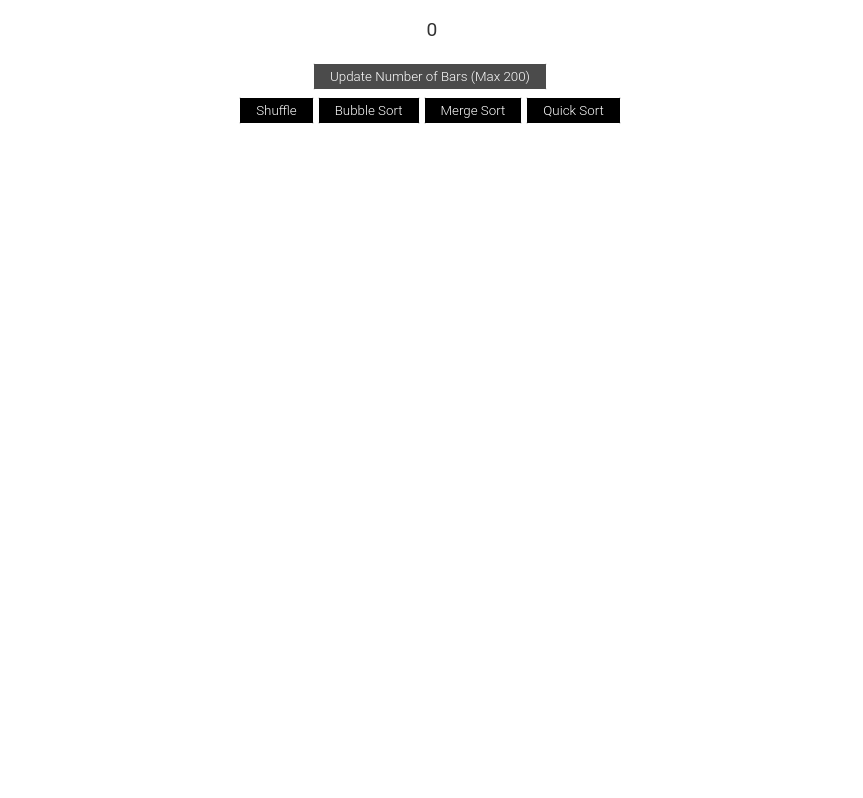
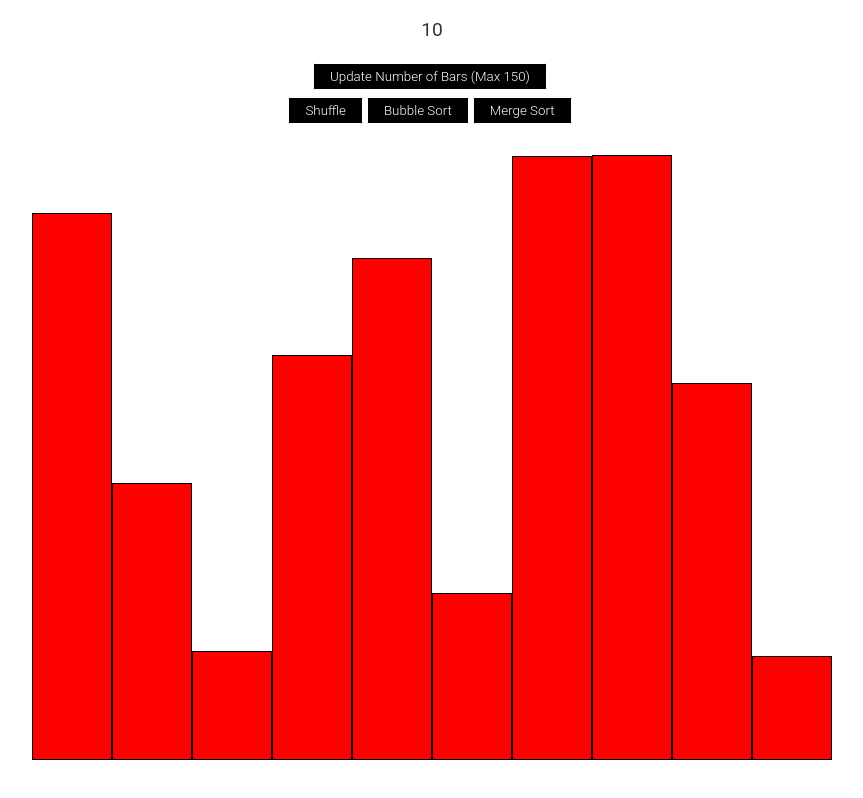
Before and after one commit to ziggrace/Sorting-Algo-Visualizer, a React (Create React App) app: page / in a window 1280 px wide. Shown: the whole page, without its empty margins (208-1071 px from the left). Built offline with nearby package versions, Linux system fonts and the light colour scheme.

Commit message:
updated numbars button functionality

```diff
--- a/package.json
+++ b/package.json
@@ -2,6 +2,7 @@
   "name": "sorting-algo-visualizer",
   "version": "0.1.0",
   "private": true,
+  "homepage": "http://ziggrace.github.io/Sorting-Algo-Visualizer",
   "dependencies": {
     "@testing-library/jest-dom": "^5.14.1",
     "@testing-library/react": "^11.2.7",
@@ -13,6 +14,8 @@
     "web-vitals": "^1.1.2"
   },
   "scripts": {
+    "predeploy": "npm run build",
+    "deploy": "gh-pages -d build",
     "start": "react-scripts start",
     "build": "react-scripts build",
     "test": "react-scripts test",
@@ -35,5 +38,8 @@
       "last 1 firefox version",
       "last 1 safari version"
     ]
+  },
+  "devDependencies": {
+    "gh-pages": "^3.2.3"
   }
 }
--- a/public/index.html
+++ b/public/index.html
@@ -24,7 +24,7 @@
       work correctly both with client-side routing and a non-root public URL.
       Learn how to configure a non-root public URL by running `npm run build`.
     -->
-    <title>React App</title>
+    <title>Sorting Algo Vizualizer</title>
   </head>
   <body>
     <noscript>You need to enable JavaScript to run this app.</noscript>
--- a/src/App.css
+++ b/src/App.css
@@ -27,6 +27,8 @@ html, body {
   justify-content: space-between;
   align-items: end;
   height: 90%;
+  /* border: 5px solid; */
+  margin: 5px solid;
 }
 
 .barsContainer{
--- a/src/App.js
+++ b/src/App.js
@@ -4,8 +4,8 @@ import Bars from './components/Bars.jsx'
 import React, { useState } from 'react';
 
 function App() {
-  const [numBars, setNumBars] = useState(0)
-  const [curBars, setCurBars] = useState(0)
+  const [numBars, setNumBars] = useState(10)
+  const [curBars, setCurBars] = useState(10)
 
   const updateBars = (e) => {
     e.preventDefault()
@@ -18,8 +18,7 @@ function App() {
     <div className="App">
       <form>
         <input value={curBars} onChange={(e)=>setCurBars(e.target.value)} ></input>
-        <span></span>
-        <button disabled={curBars > 200 || curBars <= 0} onClick={e => {if(curBars <= 200 && curBars >0) updateBars(e)}}>Update Number of Bars (Max 200)</button>
+        <button disabled={curBars > 150 || curBars <= 2 || isNaN(+curBars)} onClick={e => {if(curBars <= 200 && curBars >0) updateBars(e)}}>Update Number of Bars (Max 150)</button>
       </form>
       {/* <button onClick={updateBars}>Change Number of Bars</button> */}
       <Bars numBars={numBars}/>
--- a/src/components/Bars.jsx
+++ b/src/components/Bars.jsx
@@ -244,7 +244,7 @@ function quickSort(items, left, right) {
         }}>
         Merge Sort
       </button>
-      <button onClick={quickSort}>Quick Sort</button>
+      {/* <button onClick={quickSort} disabled>Quick Sort</button> */}
       <div className="bars">
         {bars.map(bar=><Bar length={bar.length} height={bar.height} color={bar.color} id={bar.id}/>)}
       </div>
```
Also changed, not shown: 1 other file (tests, documents, lock files or other folders).
